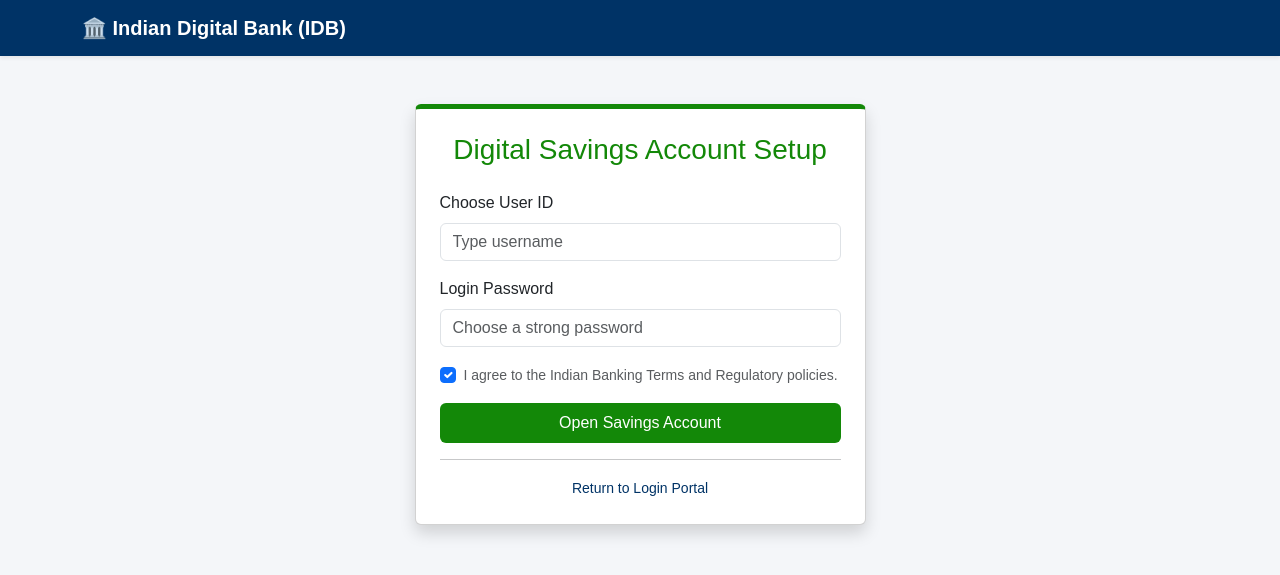
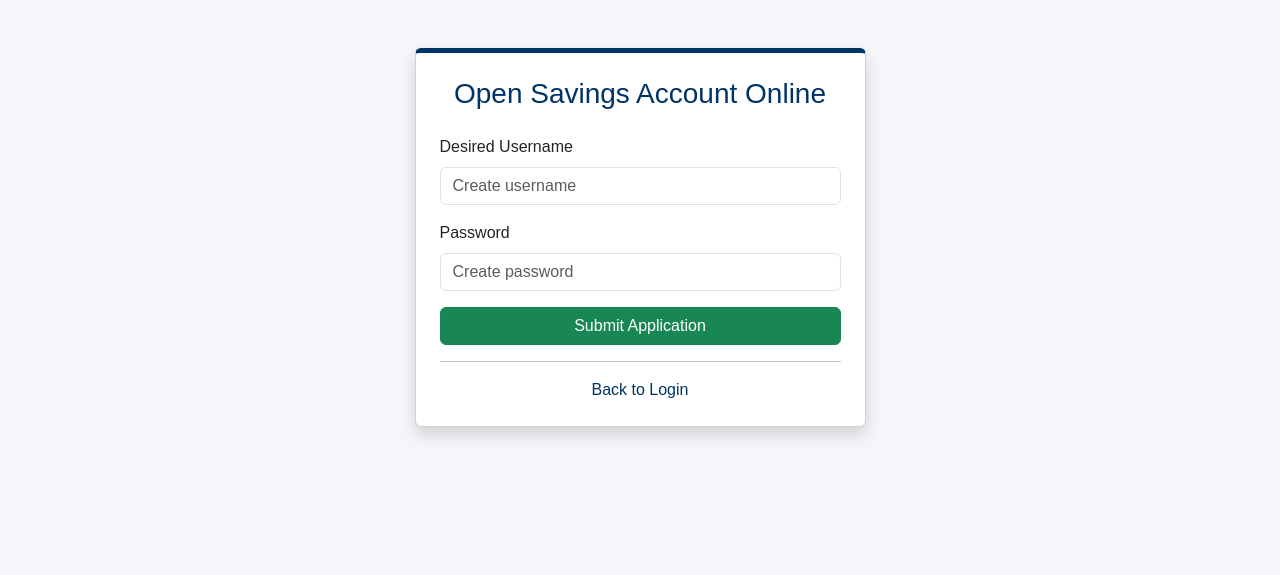
Before and after one commit to tibinjohn193-blip/procentric-cyber-bank, a Flask app: page /register in a window 1280 px wide. Shown: the top 575 px of the page. Run offline with Flask 3, Linux system fonts and the light colour scheme.

Commit message:
register.html

```diff
--- a/templates/register.html
+++ b/templates/register.html
@@ -2,57 +2,31 @@
 <html lang="en">
 <head>
     <meta charset="UTF-8">
-    <title>IDB - Open Digital Account</title>
+    <title>IDB NetBanking - Open Account</title>
     <link rel="stylesheet" href="https://cdn.jsdelivr.net/npm/bootstrap@5.3.0/dist/css/bootstrap.min.css">
-    <style>
-        body { background-color: #f4f6f9; font-family: sans-serif; }
-        .navbar { background-color: #003366; }
-        .card { border-top: 5px solid #138808; }
-        .btn-success { background-color: #138808; border: none; }
-    </style>
 </head>
-<body>
-    <nav class="navbar navbar-dark shadow-sm">
-        <div class="container">
-            <a class="navbar-brand fw-bold" href="#">🏛️ Indian Digital Bank (IDB)</a>
-        </div>
-    </nav>
-
+<body style="background-color: #f4f6f9; font-family: sans-serif;">
     <div class="container mt-5">
         <div class="row justify-content-center">
             <div class="col-md-5">
-                <div class="card shadow p-4">
-                    <h3 class="text-center mb-4" style="color: #138808;">Digital Savings Account Setup</h3>
-
+                <div class="card shadow p-4" style="border-top: 5px solid #003366;">
+                    <h3 class="text-center mb-4" style="color: #003366;">Open Savings Account Online</h3>
                     {% with messages = get_flashed_messages() %}
-                        {% if messages %}
-                            {% for message in messages %}
-                                <div class="alert alert-warning text-center small py-2">{{ message }}</div>
-                            {% endfor %}
-                        {% endif %}
+                        {% if messages %}{% for m in messages %}<div class="alert alert-danger text-center small py-2">{{ m }}</div>{% endfor %}{% endif %}
                     {% endwith %}
-
                     <form method="POST">
                         <div class="mb-3">
-                            <label class="form-label">Choose User ID</label>
-                            <input type="text" name="username" class="form-control" placeholder="Type username" required>
+                            <label class="form-label">Desired Username</label>
+                            <input type="text" name="username" class="form-control" placeholder="Create username" required>
                         </div>
                         <div class="mb-3">
-                            <label class="form-label">Login Password</label>
-                            <input type="password" name="password" class="form-control" placeholder="Choose a strong password" required>
+                            <label class="form-label">Password</label>
+                            <input type="password" name="password" class="form-control" placeholder="Create password" required>
                         </div>
-                        <div class="form-check mb-3">
-                            <input class="form-check-input" type="checkbox" required checked>
-                            <label class="form-check-label small text-muted">
-                                I agree to the Indian Banking Terms and Regulatory policies.
-                            </label>
-                        </div>
-                        <button type="submit" class="btn btn-success w-100 py-2">Open Savings Account</button>
+                        <button type="submit" class="btn btn-success w-100">Submit Application</button>
                     </form>
                     <hr>
-                    <div class="text-center">
-                        <a href="/login" class="text-decoration-none small" style="color: #003366;">Return to Login Portal</a>
-                    </div>
+                    <div class="text-center"><a href="/login" style="text-decoration: none; color: #003366;">Back to Login</a></div>
                 </div>
             </div>
         </div>
```
